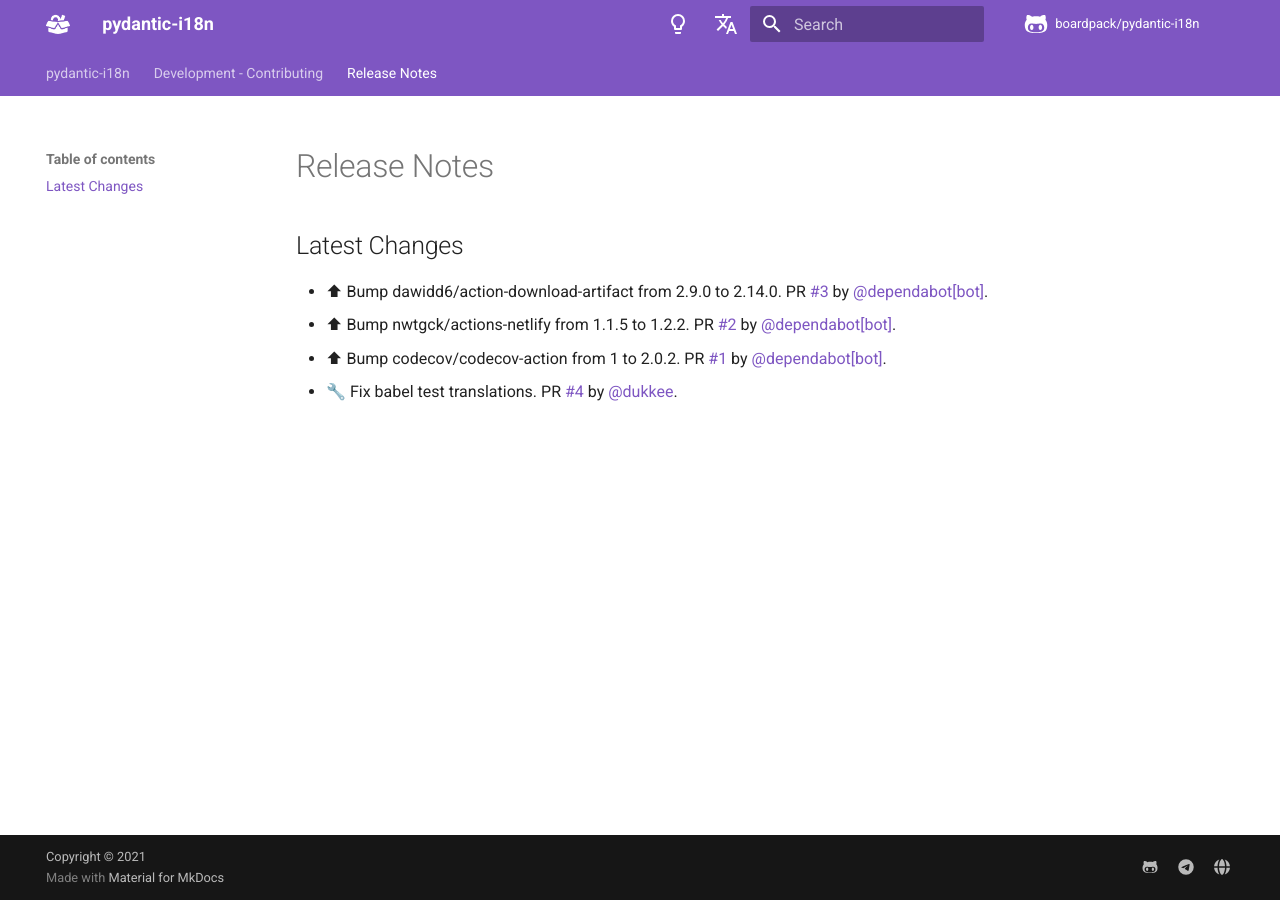
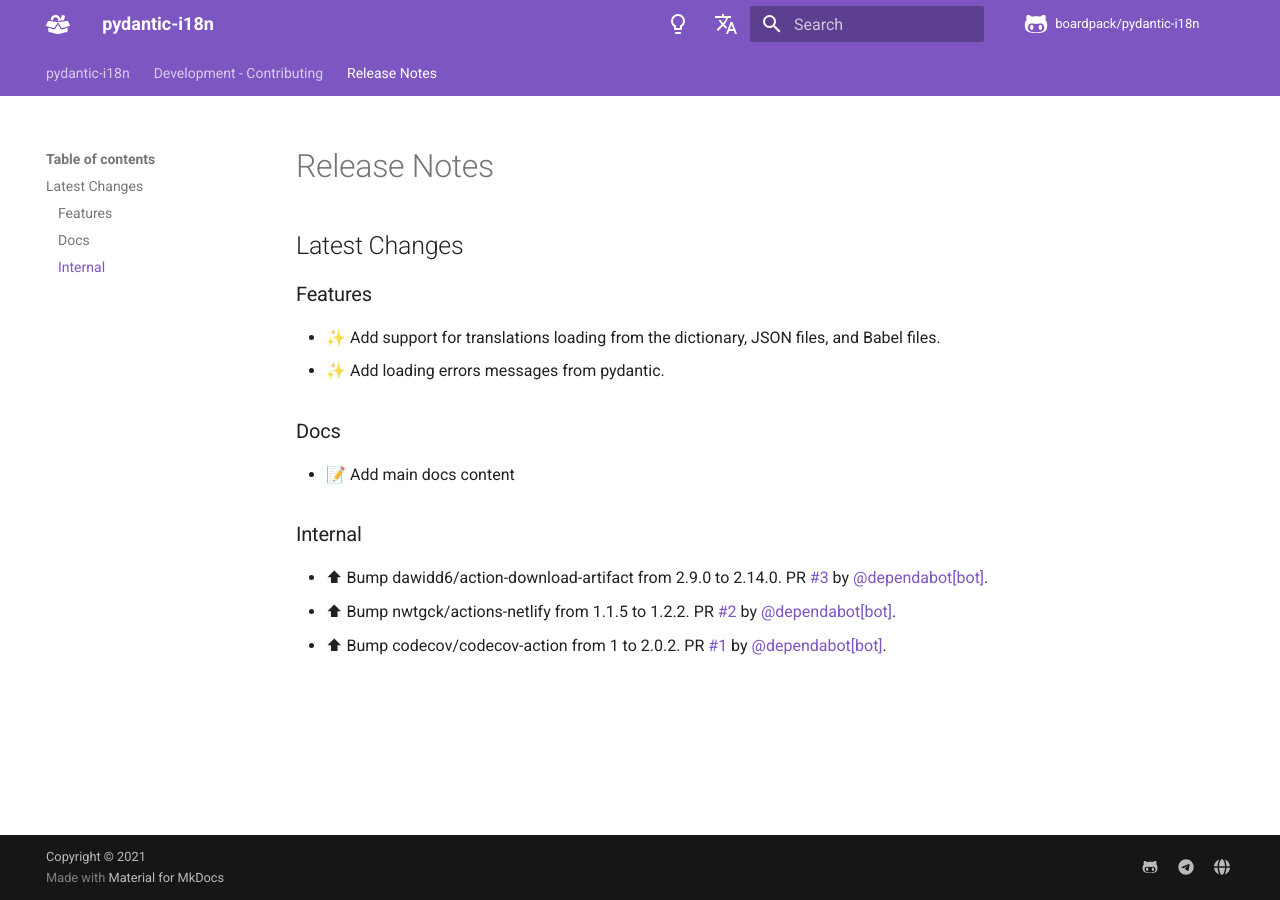
Before and after one commit to boardpack/pydantic-i18n, an MkDocs documentation site: the page built from docs/en/docs/release-notes.md, in a window 1280 px wide. Built offline with MkDocs 1.6.1 and Material for MkDocs 9.7.7, drawn with Linux system fonts in a browser that asks for light colours; comment, search, counter and statistics services are not loaded.

Commit message:
🔖 Update release notes

```diff
--- a/docs/en/docs/release-notes.md
+++ b/docs/en/docs/release-notes.md
@@ -2,7 +2,17 @@
 
 ## Latest Changes
 
+### Features
+
+* ✨ Add support for translations loading from the dictionary, JSON files, and Babel files.
+* ✨ Add loading errors messages from pydantic.
+
+### Docs
+
+* 📝 Add main docs content
+
+### Internal
+
 * ⬆ Bump dawidd6/action-download-artifact from 2.9.0 to 2.14.0. PR [#3](https://github.com/boardpack/pydantic-i18n/pull/3) by [@dependabot[bot]](https://github.com/apps/dependabot).
 * ⬆ Bump nwtgck/actions-netlify from 1.1.5 to 1.2.2. PR [#2](https://github.com/boardpack/pydantic-i18n/pull/2) by [@dependabot[bot]](https://github.com/apps/dependabot).
 * ⬆ Bump codecov/codecov-action from 1 to 2.0.2. PR [#1](https://github.com/boardpack/pydantic-i18n/pull/1) by [@dependabot[bot]](https://github.com/apps/dependabot).
-* 🔧 Fix babel test translations. PR [#4](https://github.com/boardpack/pydantic-i18n/pull/4) by [@dukkee](https://github.com/dukkee).
```
